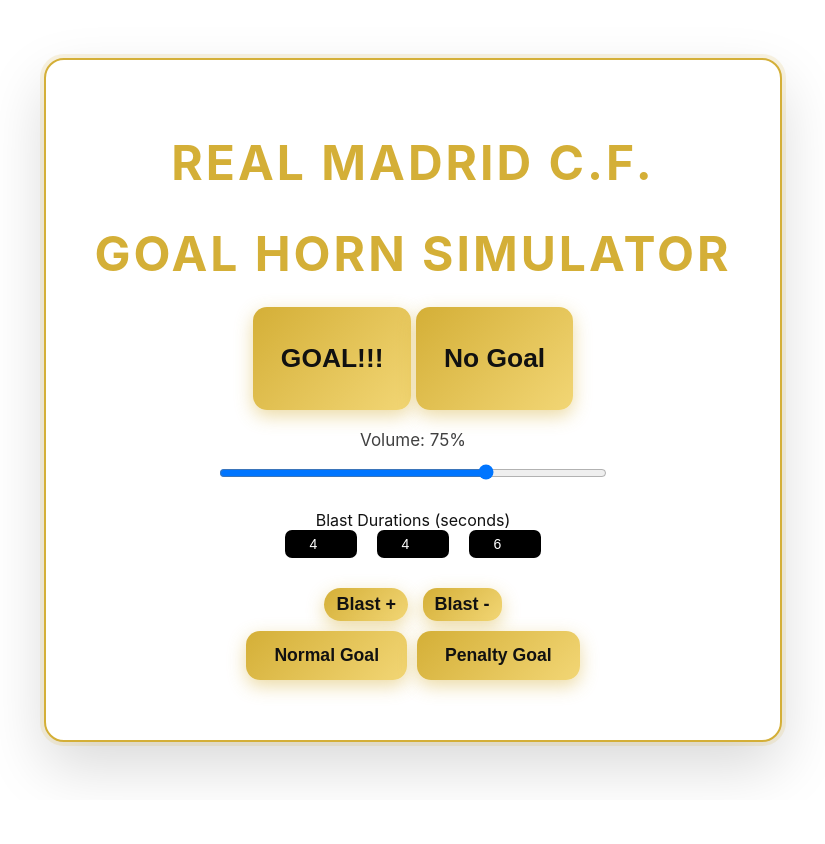
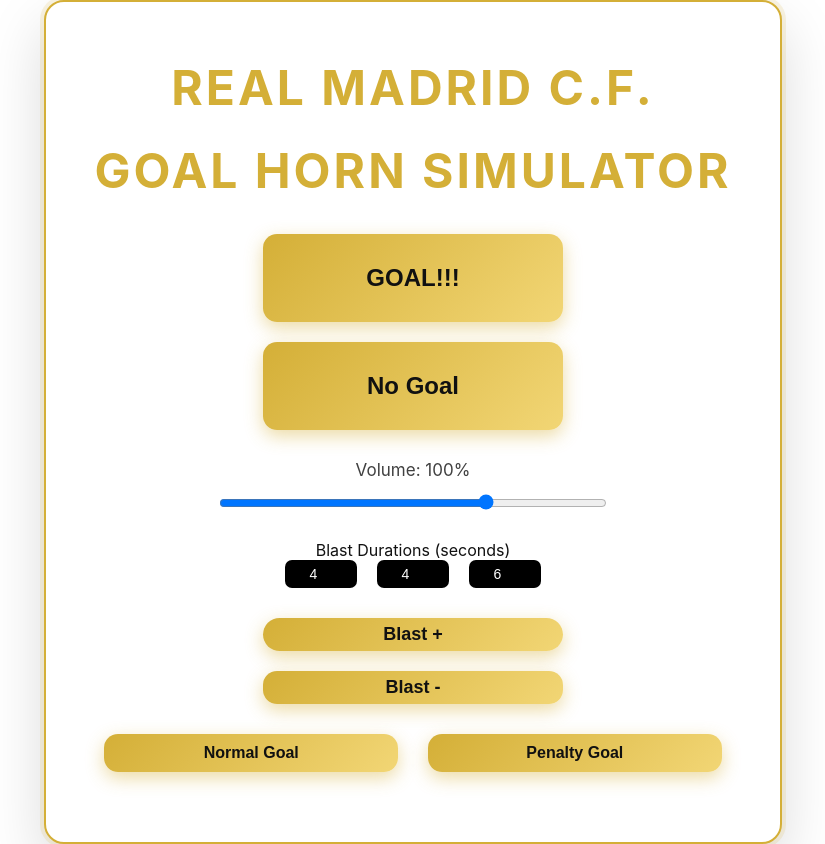
Before and after one commit to zxgvcoder/Goal_Horn_Project, a Flask app: page / in a window 1280 px wide. Shown: the whole page, without its empty margins (227-1052 px from the left). Before the commit the page ends 779 px from the top, so only its background shows below. Run offline with Flask 3, Linux system fonts and the light colour scheme.

Commit message:
Describe your changes

```diff
--- a/static/styles.css
+++ b/static/styles.css
@@ -1,13 +1,15 @@
 body {
     margin: 0;
+    padding: 0;
     min-height: 100vh;
     display: flex;
 
+    text-align: center;
     justify-content: center;
     align-items: center;
     background: linear-gradient(
         135deg,
-        #ffffff 0%,
+        #000000 0%,
         f8f6f0 40%,
         f1e6c8 100%
     );
@@ -26,13 +28,14 @@ body {
 }
 
 h1 {
-    font-size: 3rem;
+    font-size: 2rem;
     font-weight: 700;
     letter-spacing: 3px;
 
     color: var(--gold);
     text-transform: uppercase;
     margin-bottom: 24px;
+    margin-top: 1rem;
 }
 
 button {
@@ -46,13 +49,16 @@ button {
     border: none;
     border-radius: 14px;
 
-    padding: 14px 28px;
-    font-size: 1.1rem;
+    padding: 10px 20px;
+    font-size: 1rem;
     font-weight: 700;
+    margin: 10px;
 
     cursor: pointer;
     transition: transform 0.15s ease, box-shadow 0.15s ease;
     box-shadow: 0 6px 18px rgba(212, 175, 55, 0.45);
+    width: 80%;
+    max-width: 300px;
 }
 
 button:hover {
@@ -215,3 +221,37 @@ input[type="number"] {
     );
     margin: 24px 0;
 }
+
+/* Large screens (laptop/desktops) */
+@media (min-width: 1024px) {
+    h1 {
+        font-size: 3em;
+    }
+    button.horn-btn {
+        font-size: 1.2rem;
+        width: 200px;
+        margin: 15px;
+    }
+}
+
+/* Tablets */
+@media (min-width: 768px) and (max-width: 1023px) {
+    h1 {
+        font-size: 2.5em;
+    }
+    button.horn-btn {
+        width: 60%;
+        font-size: 1.1rem;
+    }
+}
+
+/* Phones */
+@media (max-width: 767px) {
+    h1 {
+        font-size: 2em;
+    }
+    button.horn-btn {
+        width: 90%;
+        font-size: 1rem;
+    }
+}
--- a/templates/index.html
+++ b/templates/index.html
@@ -15,7 +15,7 @@
 
         <div class="volume-control">
             <label for="volume">
-                Volume: <span id="volume-value">75%</span>
+                Volume: <span id="volume-value">100%</span>
             </label>
 
             <input type="range" id="volume" min="0" max="1" step="0.05" value="0.7">
```
